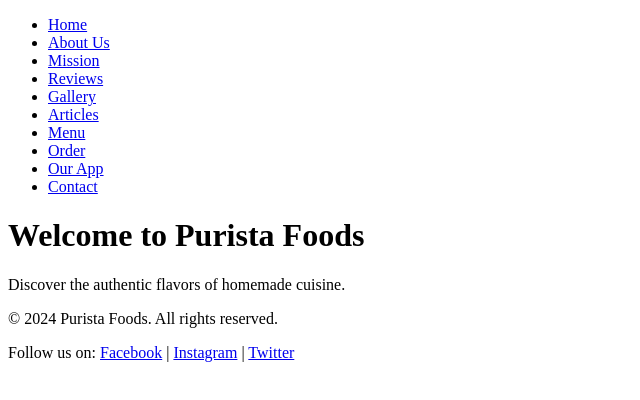
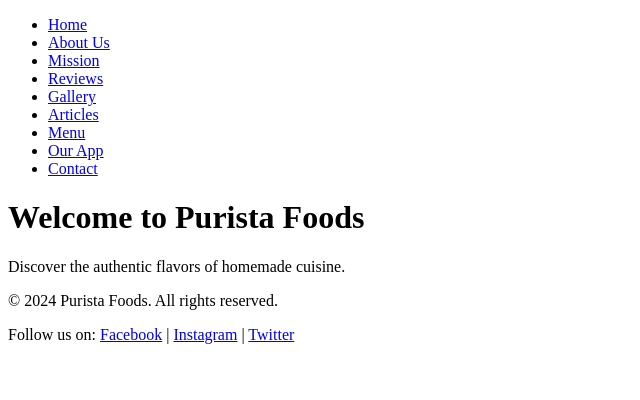
Before and after one commit to DevanshM1211/DevanshM1211.github.io, a plain HTML site: page index.html in a window 1280 px wide. Shown: the whole page, without its empty margins (0-640 px from the left). Drawn offline with Linux system fonts and the light colour scheme.

Commit message:
remove order page

```diff
--- a/index.html
+++ b/index.html
@@ -17,7 +17,6 @@
                 <li><a href="gallery.html">Gallery</a></li>
                 <li><a href="articles.html">Articles</a></li>
                 <li><a href="menu.html">Menu</a></li>
-                <li><a href="order.html">Order</a></li>
                 <li><a href="app.html">Our App</a></li>
                 <li><a href="contact.html">Contact</a></li>
             </ul>
```
